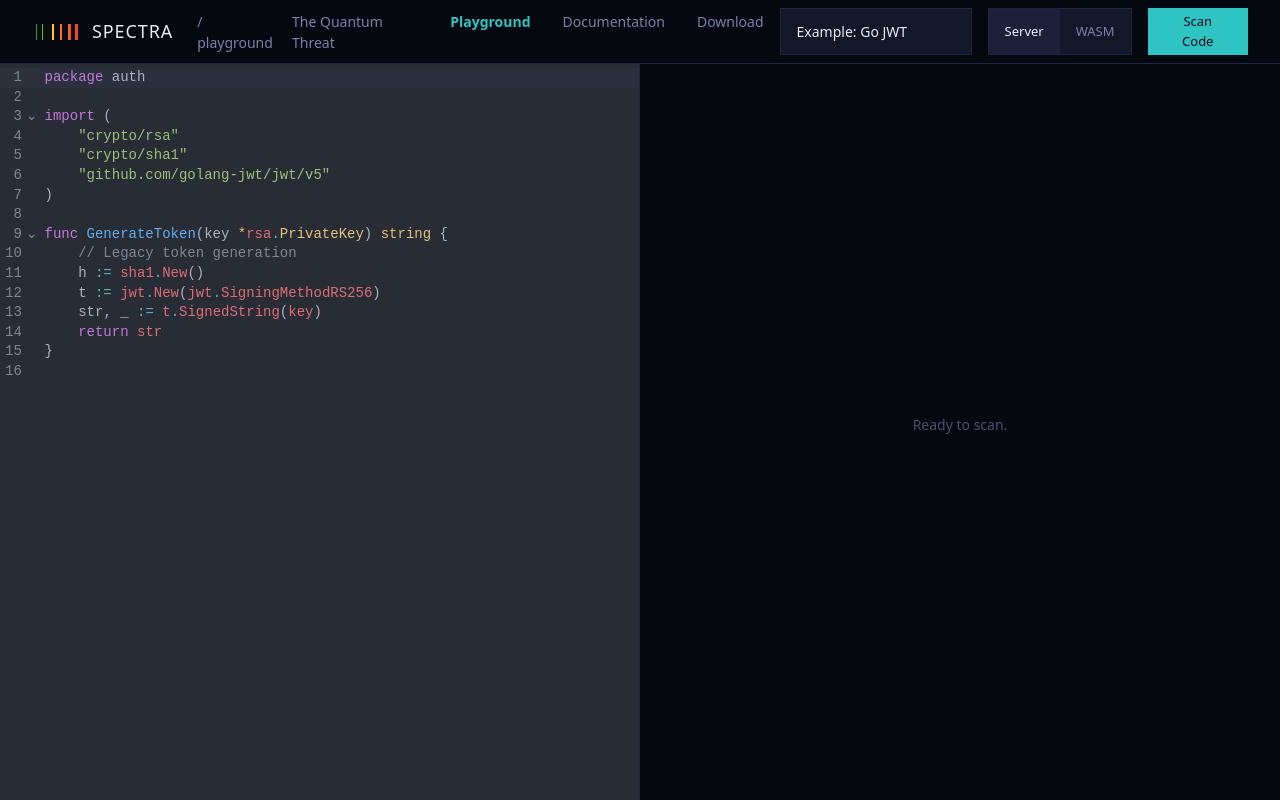
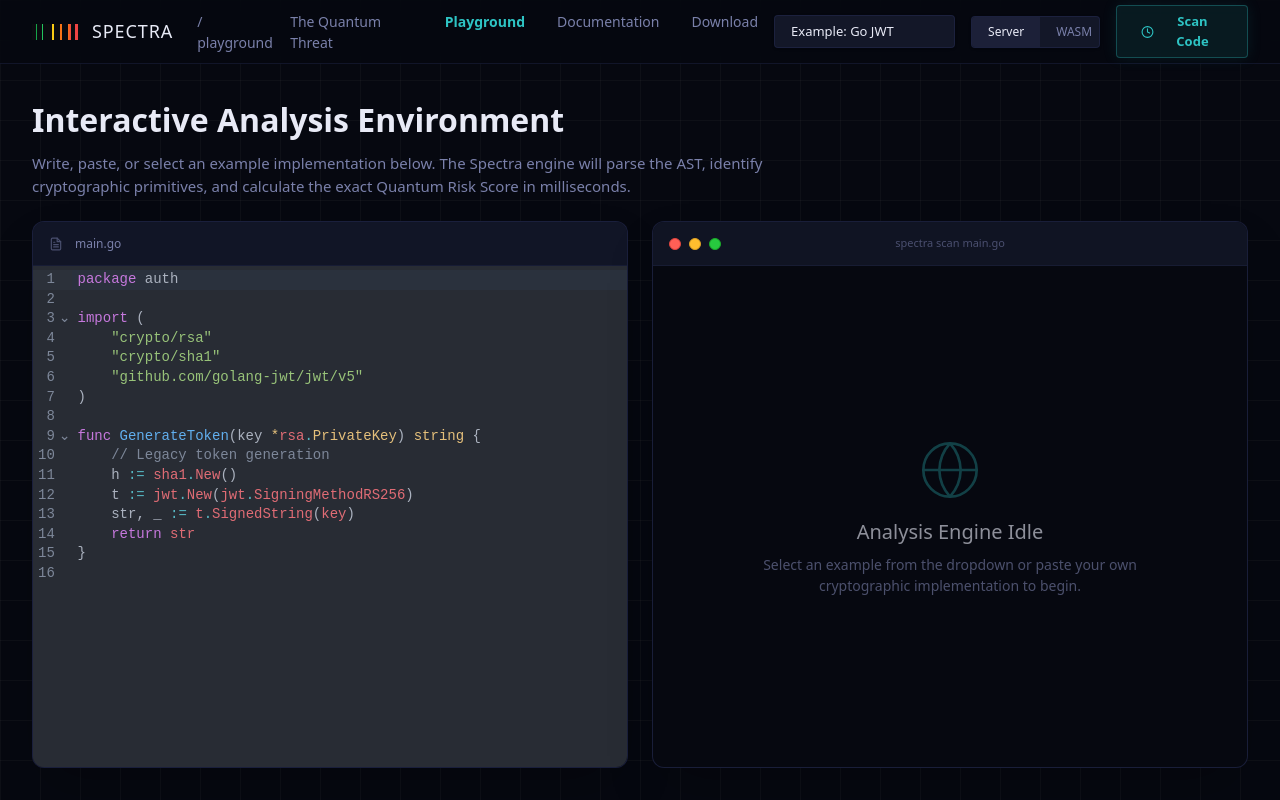
Before and after one commit to HarshalPatel1972/spectra-site, a Next.js app in the folder landing/: page /playground in a window 1280 px wide. Built offline with nearby package versions, Linux system fonts and the light colour scheme.

Commit message:
UI: Overhaul Playground to enterprise IDE aesthetic with clear empty and error states

```diff
--- a/landing/src/app/playground/page.tsx
+++ b/landing/src/app/playground/page.tsx
@@ -88,7 +88,7 @@ export default function PlaygroundPage() {
     try {
       if (mode === 'wasm') {
         if (!(window as any).scanSpectra) {
-          setResult({ error: 'WASM module not loaded yet' })
+          setResult({ error: 'WASM module not loaded yet. Please wait a moment and try again.' })
           setIsScanning(false)
           return
         }
@@ -103,8 +103,8 @@ export default function PlaygroundPage() {
         const data = await res.json()
         setResult(data)
       }
-    } catch (e) {
-      console.error(e)
+    } catch (e: any) {
+      setResult({ error: e.message || 'An unexpected error occurred communicating with the analysis engine.' })
     }
     setIsScanning(false)
   }
@@ -126,24 +126,24 @@ export default function PlaygroundPage() {
   return (
     <div className="min-h-screen flex flex-col bg-void text-text-primary font-sans relative overflow-hidden">
 
-      {/* Scan Reveal Animation Line */}
-      <div className="scan-reveal-line" />
+      {/* Enterprise Background Layer */}
+      <div className="bg-grid absolute inset-0 z-0 pointer-events-none" />
 
-      <div className="scan-reveal-content flex flex-col min-h-screen">
-        <header className="border-b border-border h-16 px-8 flex items-center justify-between bg-void shrink-0">
+      <div className="flex flex-col min-h-screen z-10 relative">
+        <header className="border-b border-border/50 h-16 px-8 flex items-center justify-between bg-void/80 backdrop-blur-md shrink-0 sticky top-0 z-50">
           <Link href="/" className="flex items-center gap-2">
             <Logo />
             <span className="text-text-secondary font-mono text-[14px] ml-4 hidden md:inline">/ playground</span>
           </Link>
-          <nav className="hidden md:flex gap-8 text-[14px] font-medium text-text-secondary mx-4">
+          <nav className="hidden lg:flex gap-8 text-[14px] font-medium text-text-secondary mx-4">
             <Link href="/what-happens" className="hover:text-text-primary transition-colors">The Quantum Threat</Link>
             <Link href="/playground" className="text-brand transition-colors font-semibold">Playground</Link>
             <a href="/docs" className="hover:text-text-primary transition-colors">Documentation</a>
             <Link href="/download" className="hover:text-text-primary transition-colors">Download</Link>
           </nav>
-          <div className="flex gap-4">
+          <div className="flex gap-4 items-center">
             <select
-              className="appearance-none bg-surface-1 border border-border text-[14px] font-sans text-text-primary px-4 py-1 focus:outline-none focus:border-brand transition-colors"
+              className="appearance-none bg-surface-1 border border-border/80 text-[13px] font-sans text-text-primary px-4 py-1.5 rounded focus:outline-none focus:border-brand/50 transition-colors shadow-sm"
               value={language}
               onChange={(e: any) => {
                 setLanguage(e.target.value)
@@ -154,16 +154,16 @@ export default function PlaygroundPage() {
               <option value="python">Example: Python Crypto</option>
               <option value="java">Example: Java PKCS</option>
             </select>
-            <div className="flex bg-surface-1 border border-border">
+            <div className="flex bg-surface-1 border border-border/80 rounded overflow-hidden shadow-sm">
               <button
                 onClick={() => setMode('server')}
-                className={`px-4 py-1 text-[13px] font-sans transition-colors ${mode === 'server' ? 'bg-surface-2 text-text-primary' : 'text-text-secondary hover:text-text-primary'}`}
+                className={`px-4 py-1.5 text-[12px] font-sans font-medium transition-colors ${mode === 'server' ? 'bg-surface-2 text-text-primary' : 'text-text-secondary hover:text-text-primary'}`}
               >
                 Server
               </button>
               <button
                 onClick={() => setMode('wasm')}
-                className={`px-4 py-1 text-[13px] font-sans transition-colors ${mode === 'wasm' ? 'bg-surface-2 text-text-primary' : 'text-text-secondary hover:text-text-primary'}`}
+                className={`px-4 py-1.5 text-[12px] font-sans font-medium transition-colors ${mode === 'wasm' ? 'bg-surface-2 text-text-primary' : 'text-text-secondary hover:text-text-primary'}`}
               >
                 WASM
               </button>
@@ -171,17 +171,34 @@ export default function PlaygroundPage() {
             <button
               onClick={handleScan}
               disabled={isScanning || (mode === 'wasm' && !wasmReady)}
-              className="bg-brand hover:bg-brand-dim text-text-inverse px-6 py-1 font-sans font-medium text-[13px] transition-colors disabled:opacity-50"
+              className="bg-brand/10 border border-brand/30 hover:bg-brand/20 hover:border-brand/50 text-brand px-6 py-1.5 rounded font-sans font-semibold text-[13px] transition-all disabled:opacity-50 shadow-[0_0_15px_rgba(46,196,196,0.1)] flex items-center gap-2"
             >
-              {isScanning ? 'Scanning...' : 'Scan Code'}
+              {isScanning ? (
+                <><span className="w-2 h-2 rounded-full bg-brand animate-pulse"></span> Scanning</>
+              ) : (
+                <><svg xmlns="http://www.w3.org/2000/svg" width="14" height="14" viewBox="0 0 24 24" fill="none" stroke="currentColor" strokeWidth="2" strokeLinecap="round" strokeLinejoin="round"><circle cx="12" cy="12" r="10"></circle><polyline points="12 6 12 12 16 14"></polyline></svg> Scan Code</>
+              )}
             </button>
           </div>
         </header>
 
-        <div className="flex-1 grid lg:grid-cols-2 min-h-0">
-          {/* Editor Panel */}
-          <div className="border-r border-border flex flex-col min-h-0 bg-surface-0">
-            <div className="flex-1 overflow-auto">
+        <div className="flex-1 max-w-[1600px] w-full mx-auto p-6 md:p-8 flex flex-col min-h-0">
+
+          <div className="mb-6">
+            <h1 className="font-serif text-[2rem] font-bold text-text-primary mb-2">Interactive Analysis Environment</h1>
+            <p className="text-text-secondary text-[15px] max-w-3xl">
+              Write, paste, or select an example implementation below. The Spectra engine will parse the AST, identify cryptographic primitives, and calculate the exact Quantum Risk Score in milliseconds.
+            </p>
+          </div>
+
+          <div className="flex-1 grid lg:grid-cols-2 gap-6 min-h-[500px]">
+            {/* Editor Window */}
+            <div className="flex flex-col bg-surface-0 border border-border/80 rounded-xl overflow-hidden shadow-2xl backdrop-blur-xl">
+              <div className="h-11 bg-surface-1/80 border-b border-border/50 flex items-center px-4 gap-3 shrink-0">
+                <svg xmlns="http://www.w3.org/2000/svg" width="14" height="14" viewBox="0 0 24 24" fill="none" stroke="currentColor" strokeWidth="2" strokeLinecap="round" strokeLinejoin="round" className="text-text-muted"><path d="M14 2H6a2 2 0 0 0-2 2v16a2 2 0 0 0 2 2h12a2 2 0 0 0 2-2V8z"></path><polyline points="14 2 14 8 20 8"></polyline><line x1="16" y1="13" x2="8" y2="13"></line><line x1="16" y1="17" x2="8" y2="17"></line><polyline points="10 9 9 9 8 9"></polyline></svg>
+                <span className="text-[12px] font-mono text-text-secondary">main.{language}</span>
+              </div>
+              <div className="flex-1 overflow-auto bg-surface-0">
                 <CodeMirror
                   value={code}
                   height="100%"
@@ -189,42 +206,75 @@ export default function PlaygroundPage() {
                   extensions={[getLangExtension()]}
                   onChange={(val) => setCode(val)}
                   className="h-full text-[14px] font-mono"
+                  style={{ backgroundColor: 'transparent' }}
                 />
               </div>
             </div>
 
-          {/* Results Panel */}
-          <div className="bg-void flex flex-col min-h-0">
-            <div className="flex-1 p-8 overflow-auto">
+            {/* Results Terminal Window */}
+            <div className="flex flex-col bg-void border border-border/80 rounded-xl overflow-hidden shadow-2xl backdrop-blur-xl relative">
+              <div className="h-11 bg-surface-1/80 border-b border-border/50 flex items-center px-4 justify-between shrink-0">
+                <div className="flex gap-2">
+                  <div className="w-3 h-3 rounded-full bg-[#FF5F56] border border-[#E0443E]"></div>
+                  <div className="w-3 h-3 rounded-full bg-[#FFBD2E] border border-[#DEA123]"></div>
+                  <div className="w-3 h-3 rounded-full bg-[#27C93F] border border-[#1AAB29]"></div>
+                </div>
+                <div className="font-mono text-[11px] text-text-muted absolute left-1/2 -translate-x-1/2">
+                  spectra scan main.{language}
+                </div>
+                <div></div>
+              </div>
+
+              <div className="flex-1 overflow-auto p-6 relative">
                 {!result ? (
-                <div className="h-full flex flex-col items-center justify-center text-text-muted font-mono text-[14px]">
-                  <div className="mb-4">Ready to scan.</div>
+                  <div className="absolute inset-0 flex flex-col items-center justify-center text-center p-8 opacity-60">
+                    <div className="w-16 h-16 mb-4 text-brand opacity-50">
+                      <svg xmlns="http://www.w3.org/2000/svg" width="100%" height="100%" viewBox="0 0 24 24" fill="none" stroke="currentColor" strokeWidth="1" strokeLinecap="round" strokeLinejoin="round"><circle cx="12" cy="12" r="10"></circle><line x1="2" y1="12" x2="22" y2="12"></line><path d="M12 2a15.3 15.3 0 0 1 4 10 15.3 15.3 0 0 1-4 10 15.3 15.3 0 0 1-4-10 15.3 15.3 0 0 1 4-10z"></path></svg>
+                    </div>
+                    <h3 className="text-xl font-serif text-text-primary mb-2">Analysis Engine Idle</h3>
+                    <p className="text-text-secondary text-[14px] max-w-sm">
+                      Select an example from the dropdown or paste your own cryptographic implementation to begin.
+                    </p>
                   </div>
                 ) : result.error ? (
-                <div className="text-critical border border-critical/30 bg-critical/10 p-4 font-mono text-[14px]">
-                  [ERROR] {result.error}
+                  <div className="absolute inset-0 flex flex-col items-center justify-center text-center p-8">
+                    <div className="w-12 h-12 rounded-full bg-critical/10 text-critical flex items-center justify-center mb-4 shadow-[0_0_15px_rgba(255,69,96,0.15)]">
+                      <svg xmlns="http://www.w3.org/2000/svg" width="24" height="24" viewBox="0 0 24 24" fill="none" stroke="currentColor" strokeWidth="2" strokeLinecap="round" strokeLinejoin="round"><path d="M10.29 3.86L1.82 18a2 2 0 0 0 1.71 3h16.94a2 2 0 0 0 1.71-3L13.71 3.86a2 2 0 0 0-3.42 0z"></path><line x1="12" y1="9" x2="12" y2="13"></line><line x1="12" y1="17" x2="12.01" y2="17"></line></svg>
+                    </div>
+                    <h3 className="text-xl font-serif text-critical mb-2">Scan Execution Failed</h3>
+                    <div className="bg-surface-0 border border-border/50 text-text-secondary font-mono text-[13px] p-4 rounded-md max-w-md text-left w-full break-words">
+                      {result.error}
+                    </div>
+                    <button onClick={() => setResult(null)} className="mt-6 text-[13px] text-text-muted hover:text-text-primary transition-colors">
+                      ← Clear Output
+                    </button>
                   </div>
                 ) : (
-                <div className="space-y-8">
+                  <div className="space-y-6">
+                    <div className="font-mono text-[13px] text-text-primary mb-6">
+                      <span className="text-brand">$</span> spectra scan main.{language}
+                    </div>
+
                     {(!result.findings || result.findings.length === 0) ? (
-                    <div className="text-safe font-mono text-[14px]">
-                      No vulnerable cryptography detected.
+                      <div className="flex items-center gap-3 text-safe font-mono text-[14px] bg-safe/10 border border-safe/20 p-4 rounded">
+                        <svg xmlns="http://www.w3.org/2000/svg" width="18" height="18" viewBox="0 0 24 24" fill="none" stroke="currentColor" strokeWidth="2" strokeLinecap="round" strokeLinejoin="round"><path d="M22 11.08V12a10 10 0 1 1-5.93-9.14"></path><polyline points="22 4 12 14.01 9 11.01"></polyline></svg>
+                        No vulnerable cryptography detected. Architecture is quantum-safe.
                       </div>
                     ) : (
-                    <div className="space-y-2">
+                      <div className="space-y-3">
                         {result.findings.map((f: any, i: number) => (
                           <div key={i} className="flex gap-4 font-mono text-[13px] opacity-0 animate-[finding-emerge_300ms_var(--ease-spectra)_forwards]" style={{ animationDelay: `${i * 60}ms` }}>
                             <div className={`font-bold w-20 shrink-0 ${getRiskColor(f.risk_band)}`}>
                               {f.risk_band}
                             </div>
-                          <div className="flex-1">
-                            <div className="text-text-primary font-bold">{f.algorithm} {f.key_size > 0 && `(${f.key_size}-bit)`}</div>
-                            <div className="text-text-secondary whitespace-pre">
+                            <div className="flex-1 bg-surface-1/30 p-3 rounded border border-border/30">
+                              <div className="text-text-primary font-bold mb-1 flex justify-between">
+                                <span>{f.algorithm} {f.key_size > 0 && `(${f.key_size}-bit)`}</span>
+                                <span className={`${getRiskColor(f.risk_band)}`}>QRS: {f.qrs}</span>
+                              </div>
+                              <div className="text-text-secondary whitespace-pre-wrap text-[12px] bg-surface-0/50 p-2 rounded mt-2 border border-border/20">
                                 {f.line_content.trim()}
                               </div>
-                          </div>
-                          <div className={`shrink-0 ${getRiskColor(f.risk_band)}`}>
-                            QRS: {f.qrs}
                             </div>
                           </div>
                         ))}
@@ -232,14 +282,24 @@ export default function PlaygroundPage() {
                     )}
 
                     {/* Summary Bar */}
-                  <div className="mt-8 border border-border bg-surface-1 p-4 font-mono text-[13px] flex items-center justify-between opacity-0 animate-[finding-emerge_300ms_var(--ease-spectra)_forwards]" style={{ animationDelay: `${(result.findings?.length || 0) * 60 + 100}ms` }}>
-                    <div className="text-text-primary">
-                      Aggregate QRS: <span className="qrs-materialize font-bold text-critical ml-2">{result.aggregate_qrs || 0}/100</span>
+                    <div className="mt-8 border border-border/80 bg-surface-1/80 p-5 rounded-lg font-mono text-[13px] opacity-0 animate-[finding-emerge_300ms_var(--ease-spectra)_forwards] shadow-lg" style={{ animationDelay: `${(result.findings?.length || 0) * 60 + 100}ms` }}>
+                      <div className="flex items-center justify-between border-b border-border/50 pb-3 mb-3">
+                        <div className="text-text-primary font-medium">
+                          Aggregate Risk Score
                         </div>
-                    <div className="flex gap-6 text-text-secondary">
-                      <div><span className="text-critical mr-2">■</span>{result.findings_by_band?.CRITICAL || 0}</div>
-                      <div><span className="text-high mr-2">■</span>{result.findings_by_band?.HIGH || 0}</div>
-                      <div><span className="text-medium mr-2">■</span>{result.findings_by_band?.MEDIUM || 0}</div>
+                        <div className="qrs-materialize font-bold text-critical text-[16px]">
+                          {result.aggregate_qrs || 0}/100
+                        </div>
+                      </div>
+                      <div className="flex justify-between text-text-secondary text-[12px]">
+                        <div className="flex gap-4">
+                          <div className="flex items-center gap-1"><span className="w-2 h-2 rounded-full bg-critical"></span>{result.findings_by_band?.CRITICAL || 0} Critical</div>
+                          <div className="flex items-center gap-1"><span className="w-2 h-2 rounded-full bg-high"></span>{result.findings_by_band?.HIGH || 0} High</div>
+                          <div className="flex items-center gap-1"><span className="w-2 h-2 rounded-full bg-medium"></span>{result.findings_by_band?.MEDIUM || 0} Medium</div>
+                        </div>
+                        <div>
+                          CBOM Generated
+                        </div>
                       </div>
                     </div>
                   </div>
@@ -249,5 +309,6 @@ export default function PlaygroundPage() {
           </div>
         </div>
       </div>
+    </div>
   )
 }
```
Lines whose indentation alone changed are shown as unchanged.
